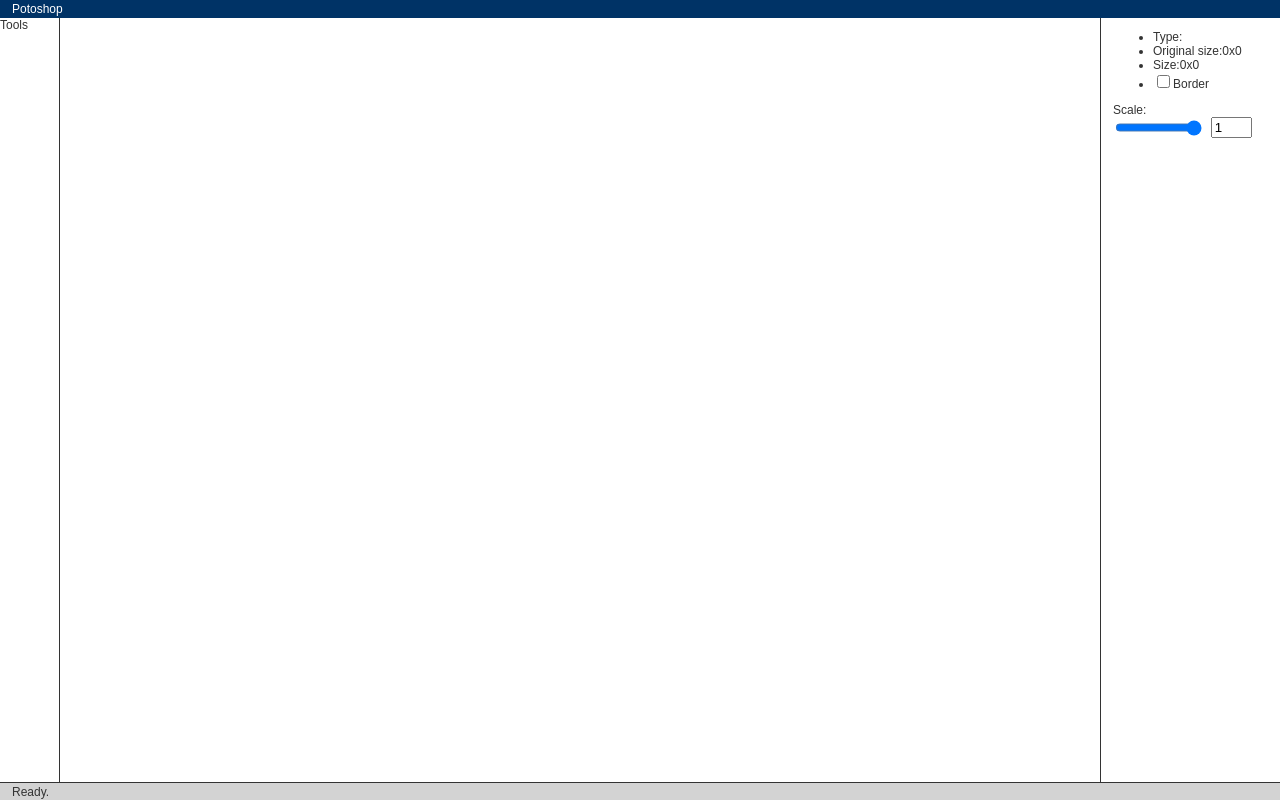
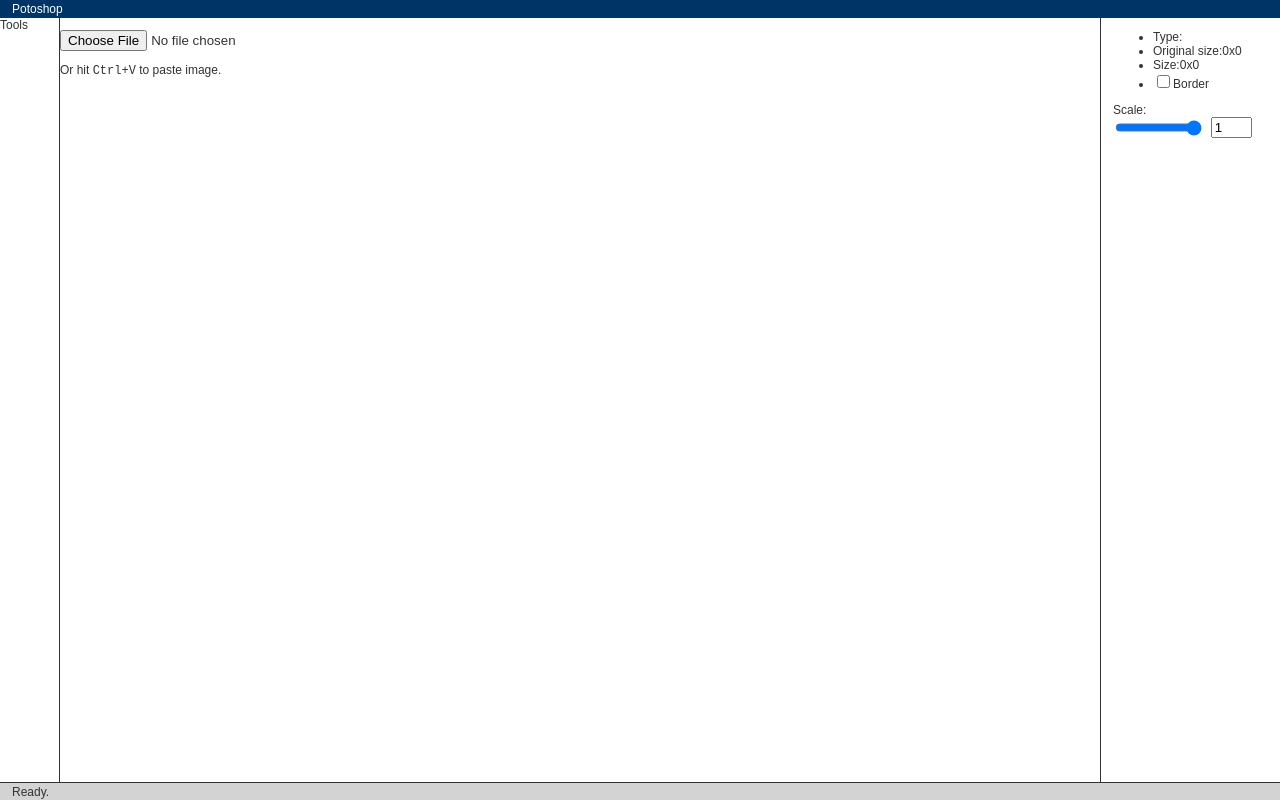
Before and after one commit to ginpei/potoshop-beta1, a React (Create React App) app: page / in a window 1280 px wide. Built offline with nearby package versions, Linux system fonts and the light colour scheme; the HTML template or start-up script is replaced by a standard one.

Commit message:
load file from disk

```diff
--- a/src/PotoCanvas.tsx
+++ b/src/PotoCanvas.tsx
@@ -1,21 +1,34 @@
 import * as React from 'react';
 import { connect } from 'react-redux';
 import './PotoCanvas.css';
-import { IImageState } from './store/imageState';
+import { readImage } from './services/image';
+import imageState, { IImageState } from './store/imageState';
 import { autoMapStateToProps } from './store/util';
 
 type IPotoCanvasProps = IImageState;
 
-class PotoCanvas extends React.Component {
+class PotoCanvas extends React.Component<IPotoCanvasProps> {
   private elCanvas: HTMLCanvasElement | null;
 
-  // constructor (props: any) {
-  //   super(props);
-  // }
+  constructor (props: any) {
+    super(props);
+  }
 
   public render() {
+    const fileOpener = this.props.image ? undefined : (
+      <div className="PotoCanvas">
+        <p>
+          <input type="file"
+            onChange={this.onFileChange}
+            />
+        </p>
+        <p>Or hit <code>Ctrl+V</code> to paste image.</p>
+      </div>
+    );
+
     return (
       <div className="PotoCanvas">
+        {fileOpener}
         <canvas className="PotoCanvas-canvas" ref={el => this.elCanvas = el} />
       </div>
     );
@@ -24,6 +37,19 @@ class PotoCanvas extends React.Component {
   public componentWillReceiveProps (nextProps: IPotoCanvasProps) {
     if (nextProps.image) {
       this.updateCanvas(nextProps);
+    }
+  }
+
+  protected async onFileChange (event: React.ChangeEvent<HTMLInputElement>) {
+    const el = event.currentTarget;
+    if (!el.files || el.files.length < 1) {
+      return;
+    }
+
+    const file = el.files[0];
+    const image = await readImage(file);
+    if (image) {
+      imageState.dispatch({ type: 'SET_IMAGE', value: image });
     }
   }
 
```
